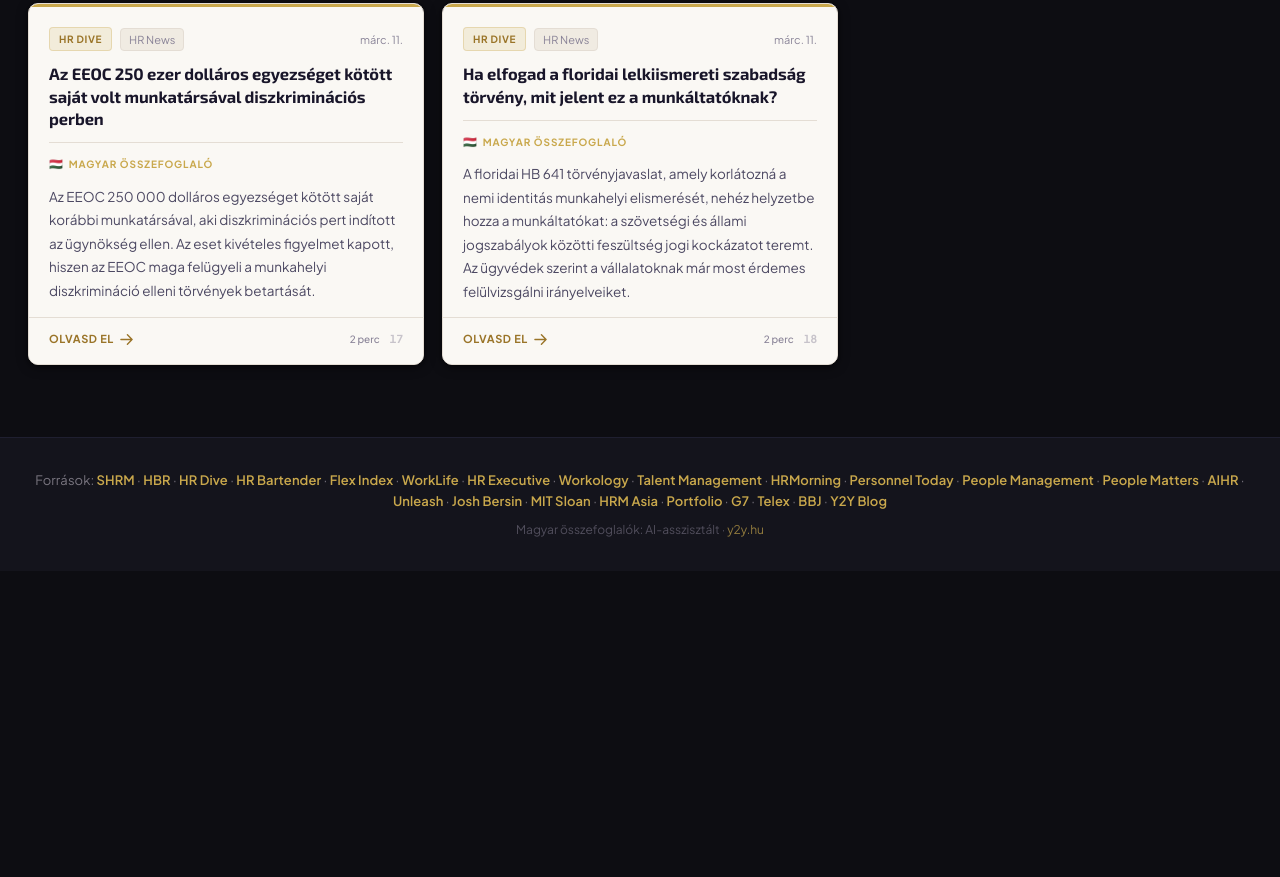
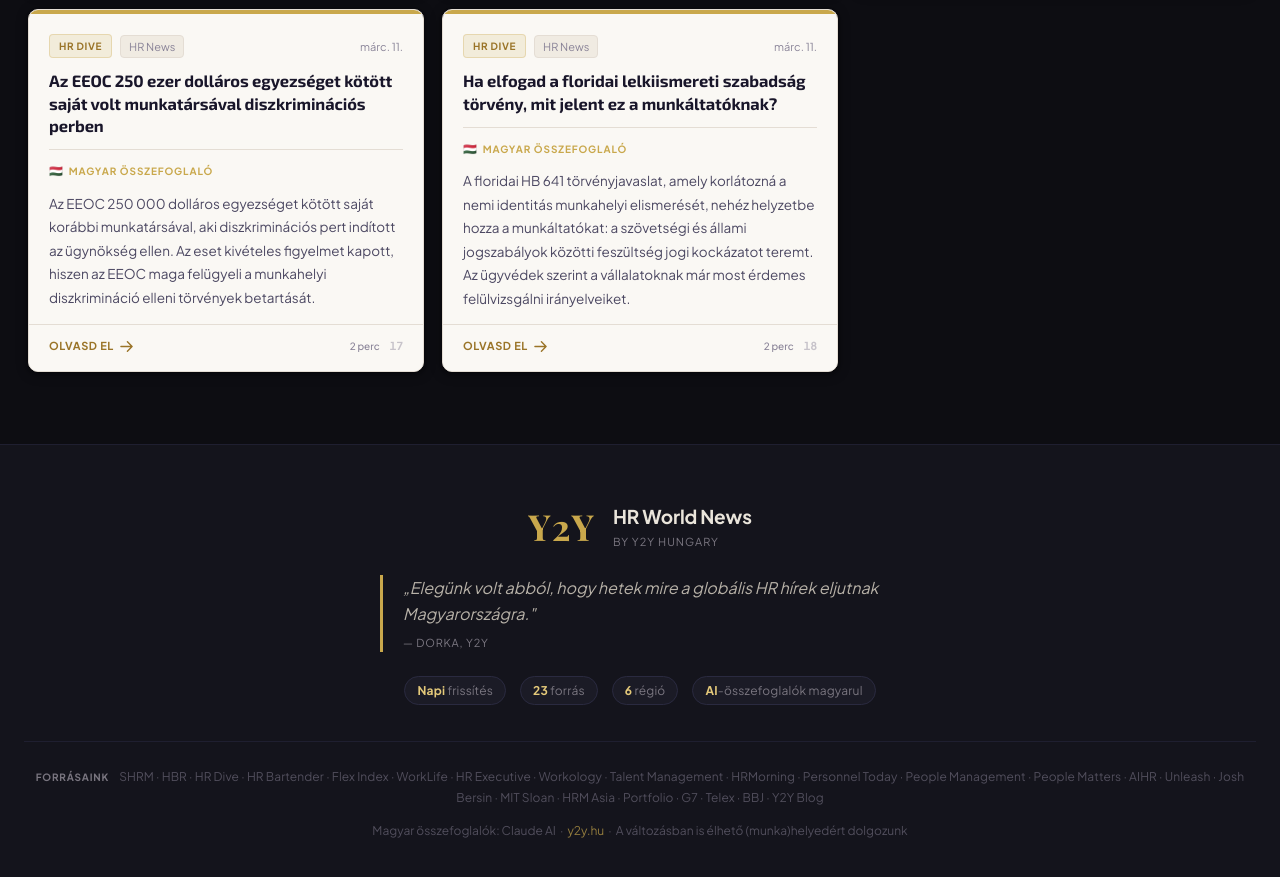
Before and after one commit to dorkaY2Y/hrnews, a plain HTML site: page public/index.html in a window 1280 px wide. Shown: the part 2580-3457 px from the top of the page. Before the commit the page ends 3151 px from the top, so only its background shows below. Drawn offline with nearby package versions, Linux system fonts and the light colour scheme.

Commit message:
Geo color cards + footer redesign: Y2Y manifesto, stats, branded

```diff
--- a/public/app.js
+++ b/public/app.js
@@ -114,6 +114,15 @@ function render() {
     + filtered.map((a, i) => cardHTML(a, i)).join('');
 }
 
+const GEO_COLOR = {
+  '\u{1F1FA}\u{1F1F8} USA':     '#2563eb',
+  '\u{1F1EC}\u{1F1E7} UK':      '#1e3a8a',
+  '\u{1F1EA}\u{1F1FA} Eur\u00F3pa': '#1d4ed8',
+  '\u{1F30D} Glob\u00E1lis':    '#0891b2',
+  '\u{1F30F} \u00C1zsia':       '#7c3aed',
+  '\u{1F1ED}\u{1F1FA} Magyar':  '#dc2626',
+};
+
 function cardHTML(a, idx) {
   const date     = a.published ? formatDate(a.published) : '';
   const sum      = a.summary_hu ? esc(a.summary_hu) : '<em>&Ouml;sszefoglal&oacute; hamarosan&hellip;</em>';
@@ -124,8 +133,9 @@ function cardHTML(a, idx) {
   const num      = String(idx + 1).padStart(2, '0');
   const words    = ((a.excerpt || '') + ' ' + (a.summary_hu || '')).trim().split(/\s+/).length;
   const readTime = Math.max(2, Math.round(words / 180));
+  const geoColor = GEO_COLOR[a.geo] || '#c9a84c';
 
-  return '<article class="card' + (isFeat ? ' featured' : '') + '">'
+  return '<article class="card' + (isFeat ? ' featured' : '') + '" data-geo="' + esc(a.geo || '') + '" style="--geo-color:' + geoColor + '">'
     + '<div class="card-top"></div>'
     + '<div class="card-body">'
     +   '<div class="card-meta">'
--- a/public/index.html
+++ b/public/index.html
@@ -84,12 +84,43 @@
   <!-- FOOTER -->
   <footer class="site-footer">
     <div class="footer-inner">
-      <p class="footer-sources">
-        Források: <strong>SHRM</strong> · <strong>HBR</strong> · <strong>HR Dive</strong> · <strong>HR Bartender</strong> · <strong>Flex Index</strong> · <strong>WorkLife</strong> · <strong>HR Executive</strong> · <strong>Workology</strong> · <strong>Talent Management</strong> · <strong>HRMorning</strong> · <strong>Personnel Today</strong> · <strong>People Management</strong> · <strong>People Matters</strong> · <strong>AIHR</strong> · <strong>Unleash</strong> · <strong>Josh Bersin</strong> · <strong>MIT Sloan</strong> · <strong>HRM Asia</strong> · <strong>Portfolio</strong> · <strong>G7</strong> · <strong>Telex</strong> · <strong>BBJ</strong> · <strong>Y2Y Blog</strong>
-      </p>
-      <p class="footer-note">
-        Magyar összefoglalók: AI-asszisztált · <a href="https://www.y2y.hu" target="_blank" rel="noopener">y2y.hu</a>
-      </p>
+
+      <div class="footer-top">
+        <div class="footer-brand-block">
+          <a class="footer-y2y-logo" href="https://www.y2y.hu" target="_blank" rel="noopener">Y2Y</a>
+          <div class="footer-brand-text">
+            <span class="footer-brand-title">HR World News</span>
+            <span class="footer-brand-sub">by Y2Y Hungary</span>
+          </div>
+        </div>
+
+        <blockquote class="footer-manifesto">
+          „Elegünk volt abból, hogy hetek mire a globális HR hírek eljutnak Magyarországra."
+          <cite>— Dorka, Y2Y</cite>
+        </blockquote>
+
+        <div class="footer-stats-row">
+          <span class="footer-stat"><strong>Napi</strong> frissítés</span>
+          <span class="footer-stat"><strong>23</strong> forrás</span>
+          <span class="footer-stat"><strong>6</strong> régió</span>
+          <span class="footer-stat"><strong>AI</strong>-összefoglalók magyarul</span>
+        </div>
+      </div>
+
+      <div class="footer-divider"></div>
+
+      <div class="footer-bottom">
+        <p class="footer-sources">
+          <span class="footer-src-label">Forrásaink</span>
+          SHRM · HBR · HR Dive · HR Bartender · Flex Index · WorkLife · HR Executive · Workology · Talent Management · HRMorning · Personnel Today · People Management · People Matters · AIHR · Unleash · Josh Bersin · MIT Sloan · HRM Asia · Portfolio · G7 · Telex · BBJ · Y2Y Blog
+        </p>
+        <p class="footer-note">
+          Magyar összefoglalók: Claude AI &nbsp;·&nbsp;
+          <a href="https://www.y2y.hu" target="_blank" rel="noopener">y2y.hu</a>
+          &nbsp;·&nbsp; A változásban is élhető (munka)helyedért dolgozunk
+        </p>
+      </div>
+
     </div>
   </footer>
 
--- a/public/style.css
+++ b/public/style.css
@@ -296,15 +296,15 @@ body {
 }
 
 .card:hover {
-  box-shadow: var(--shadow-hov);
+  box-shadow: 0 10px 36px rgba(0,0,0,.35), 0 0 0 1.5px var(--geo-color, var(--gold));
   transform: translateY(-3px);
-  border-color: var(--gold);
+  border-color: var(--geo-color, var(--gold));
 }
 
 .card-top {
-  height: 3px;
+  height: 4px;
   flex-shrink: 0;
-  background: var(--gold);
+  background: var(--geo-color, var(--gold));
 }
 
 .card-body {
@@ -479,24 +479,127 @@ body {
   background: var(--surface);
   border-top: 1px solid var(--border);
   color: var(--muted);
-  text-align: center;
-  padding: 32px 24px;
+  padding: 56px 24px 36px;
 }
 
 .footer-inner { max-width: 1280px; margin: 0 auto; }
 
-.footer-sources {
-  font-size: 13px;
-  margin-bottom: 8px;
-  letter-spacing: 0.1px;
+.footer-top {
+  display: flex;
+  flex-direction: column;
+  align-items: center;
+  gap: 24px;
+  text-align: center;
+  margin-bottom: 36px;
 }
 
-.footer-sources strong {
-  color: var(--gold);
-  font-weight: 600;
+.footer-brand-block {
+  display: flex;
+  align-items: center;
+  gap: 18px;
 }
 
-.footer-note { font-size: 12px; color: var(--muted-2); }
+.footer-y2y-logo {
+  font-family: 'Playfair Display', serif;
+  font-size: 36px;
+  font-weight: 700;
+  color: var(--gold);
+  text-decoration: none;
+  letter-spacing: 1px;
+  line-height: 1;
+  transition: opacity .15s;
+}
+
+.footer-y2y-logo:hover { opacity: 0.75; }
+
+.footer-brand-text {
+  display: flex;
+  flex-direction: column;
+  text-align: left;
+  gap: 2px;
+}
+
+.footer-brand-title {
+  font-size: 19px;
+  font-weight: 700;
+  color: var(--text);
+  letter-spacing: -0.2px;
+}
+
+.footer-brand-sub {
+  font-size: 11px;
+  color: var(--muted);
+  text-transform: uppercase;
+  letter-spacing: 1px;
+}
+
+.footer-manifesto {
+  font-size: 16px;
+  font-style: italic;
+  color: var(--text-2);
+  line-height: 1.6;
+  max-width: 520px;
+  border-left: 3px solid var(--gold);
+  padding-left: 20px;
+  text-align: left;
+}
+
+.footer-manifesto cite {
+  display: block;
+  font-size: 11px;
+  font-style: normal;
+  color: var(--muted);
+  margin-top: 8px;
+  text-transform: uppercase;
+  letter-spacing: 0.8px;
+}
+
+.footer-stats-row {
+  display: flex;
+  align-items: center;
+  gap: 14px;
+  font-size: 12px;
+  flex-wrap: wrap;
+  justify-content: center;
+}
+
+.footer-stat {
+  background: var(--surface-2);
+  border: 1px solid var(--border-2);
+  border-radius: 20px;
+  padding: 4px 12px;
+  color: var(--muted);
+  letter-spacing: 0.2px;
+}
+
+.footer-stat strong { color: var(--gold-light); }
+
+.footer-divider {
+  height: 1px;
+  background: var(--border);
+  margin-bottom: 24px;
+}
+
+.footer-bottom { text-align: center; }
+
+.footer-src-label {
+  font-weight: 700;
+  color: var(--muted);
+  text-transform: uppercase;
+  letter-spacing: 0.8px;
+  font-size: 10px;
+  margin-right: 8px;
+}
+
+.footer-sources {
+  font-size: 12px;
+  margin-bottom: 12px;
+  letter-spacing: 0.1px;
+  color: var(--muted-2);
+  line-height: 1.8;
+}
+
+.footer-note { font-size: 12px; color: var(--muted-2); line-height: 1.7; }
 
 .footer-note a {
   color: var(--gold);
```
